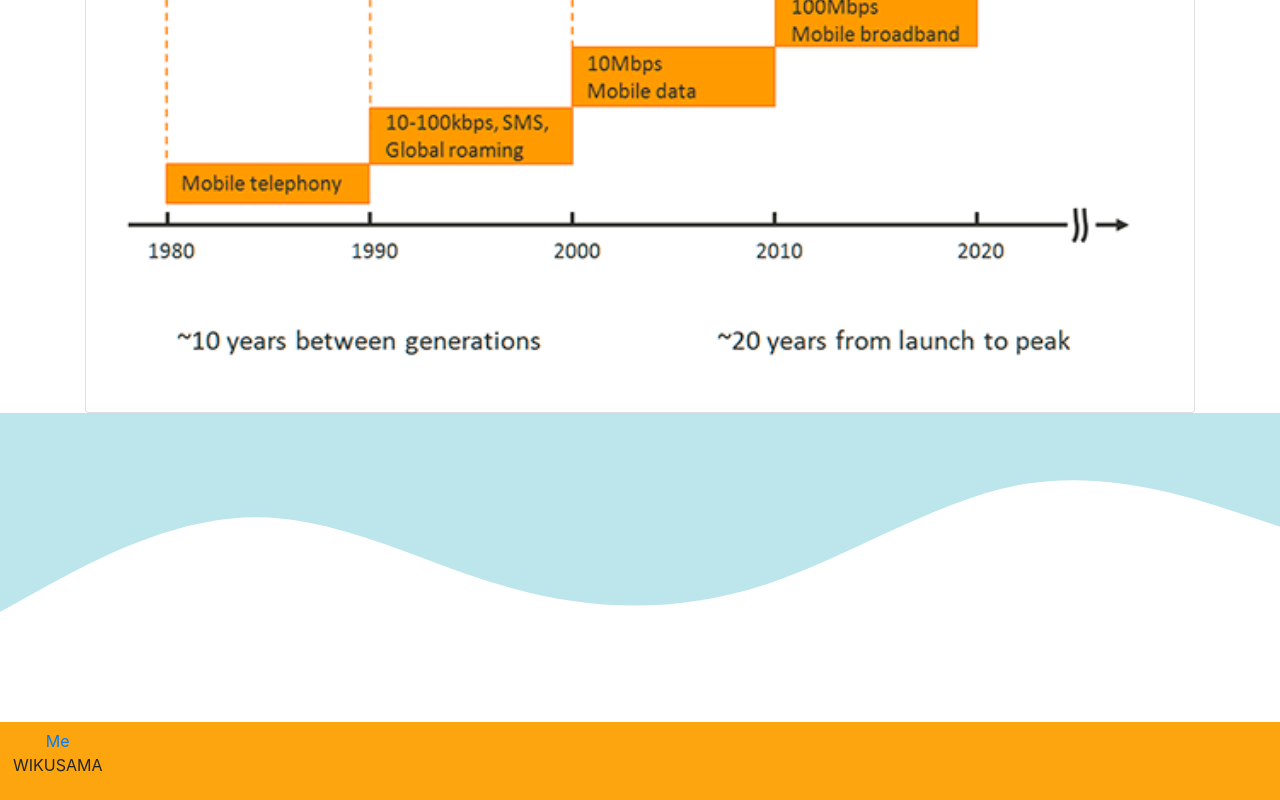
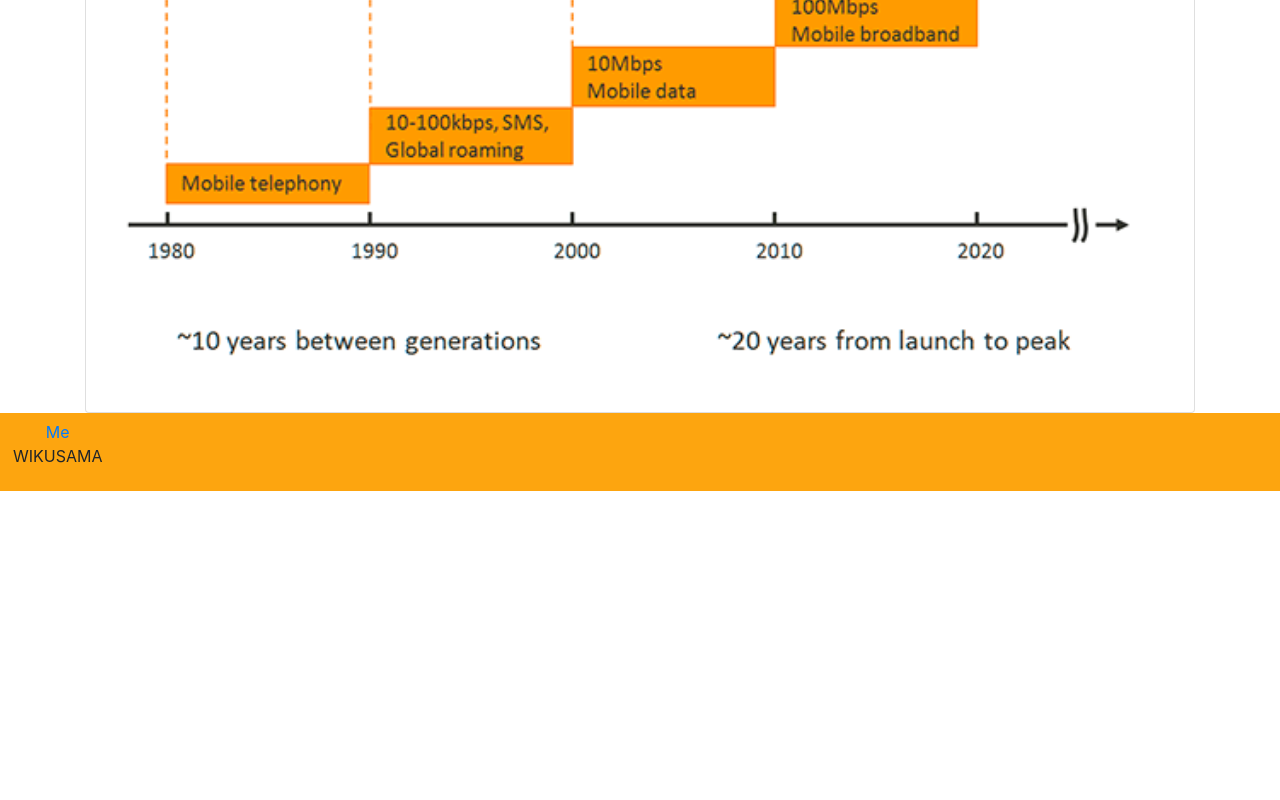
Before and after one commit to aryasakka/Haidar, a plain HTML site: page index.html in a window 1280 px wide. Shown: the part 739-1539 px from the top of the page. After the commit the page ends 1230 px from the top, so only its background shows below. Drawn offline with nearby package versions, Linux system fonts and the light colour scheme; files whose address does not match are found by name.

Commit message:
index.html

```diff
--- a/index.html
+++ b/index.html
@@ -49,8 +49,6 @@
       </div>
     </div>
   </div>
-  <svg xmlns="http://www.w3.org/2000/svg" viewBox="0 0 1440 320"><path fill="#bce6eb" fill-opacity="1" d="M0,224L48,197.3C96,171,192,117,288,117.3C384,117,480,171,576,197.3C672,224,768,224,864,192C960,160,1056,96,1152,80C1248,64,1344,96,1392,112L1440,128L1440,0L1392,0C1344,0,1248,0,1152,0C1056,0,960,0,864,0C768,0,672,0,576,0C480,0,384,0,288,0C192,0,96,0,48,0L0,0Z"></path></svg>
-    </section>
     </div>
   </div>
   <div class="bottom-container">
```
